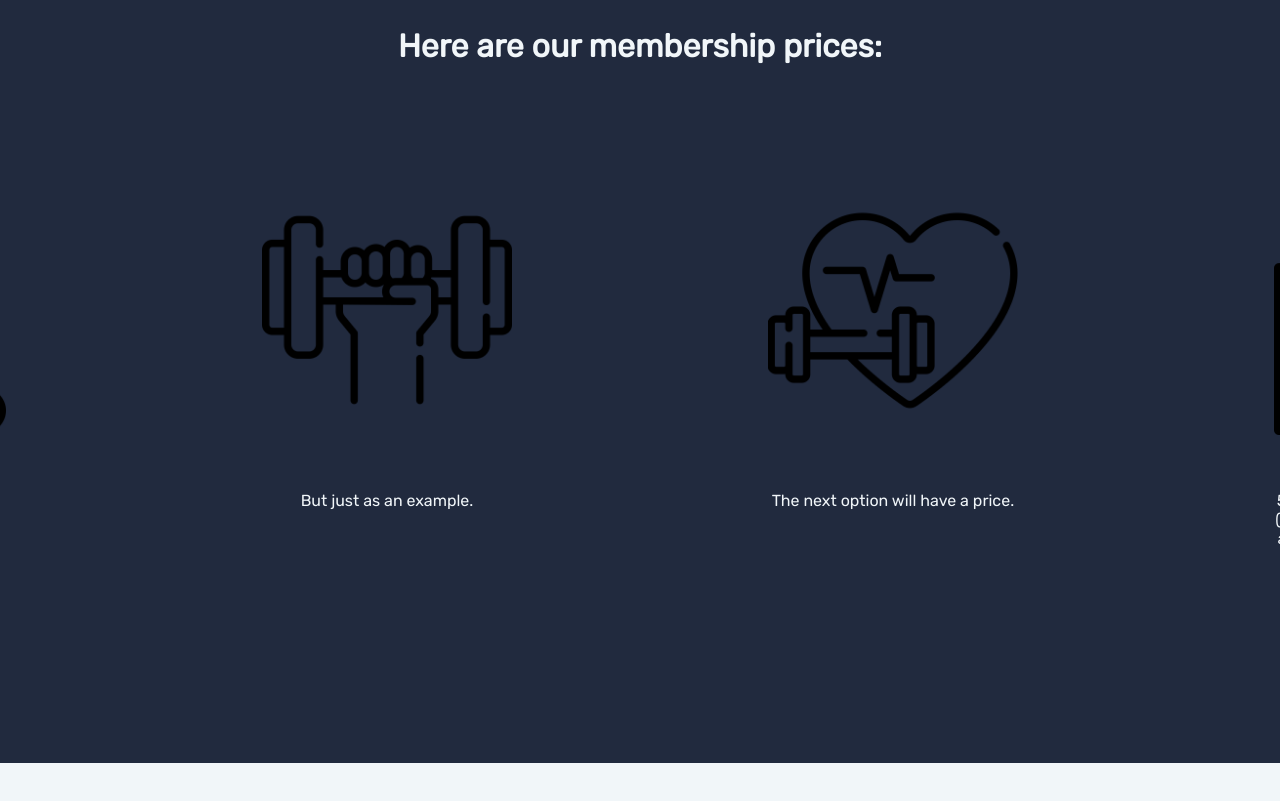
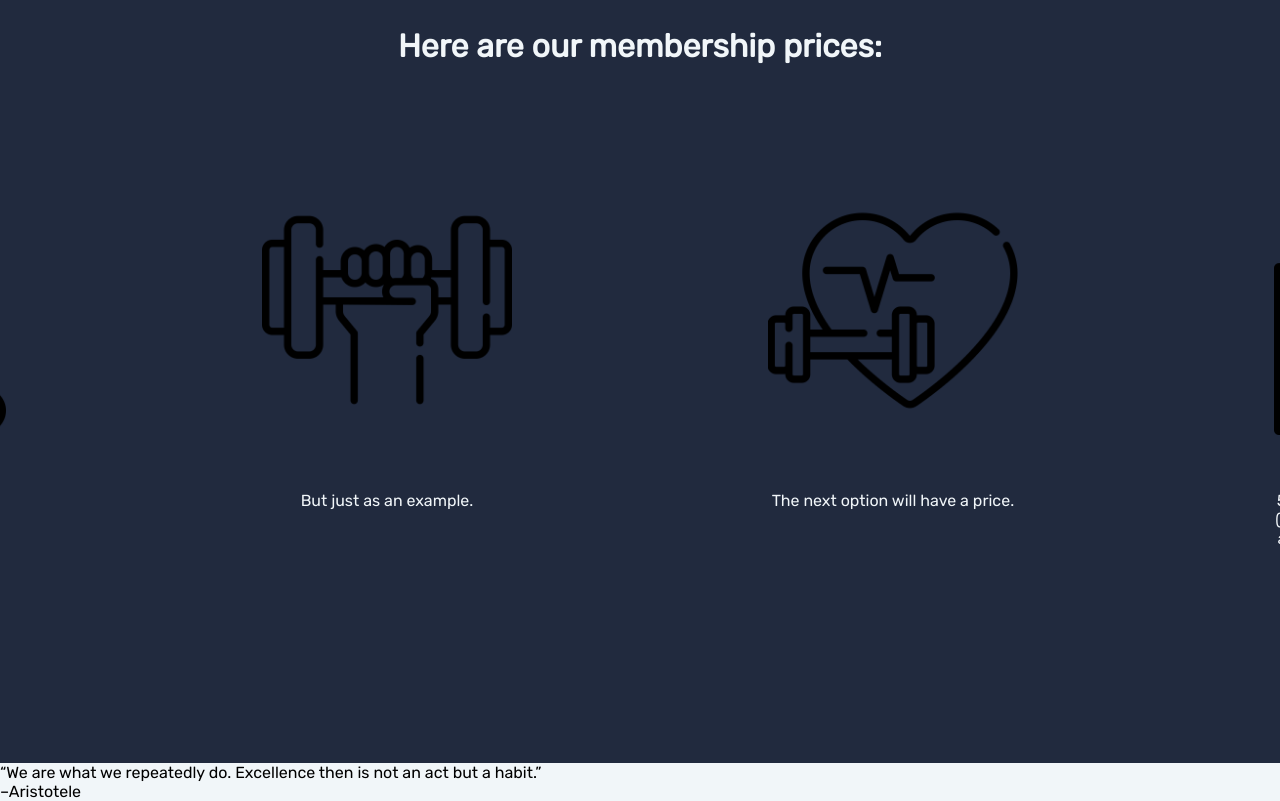
Before and after one commit to NichiforCostin/landing-page-project, a plain HTML site: page index.html in a window 1280 px wide. Shown: the part 961-1762 px from the top of the page. Before the commit the page ends 1724 px from the top, so only its background shows below. Drawn offline with Linux system fonts and the light colour scheme.

Commit message:
Add html code for quote section

```diff
--- a/index.html
+++ b/index.html
@@ -79,5 +79,14 @@
         </div>
       </div>
     </div>
+    <div class="quote-section">
+      <div class="quote">
+        <div class="quote-text">
+          “We are what we repeatedly do. Excellence then is not an act but a
+          habit.”
+        </div>
+        <p class="name">–Aristotele</p>
+      </div>
+    </div>
   </body>
 </html>
```
